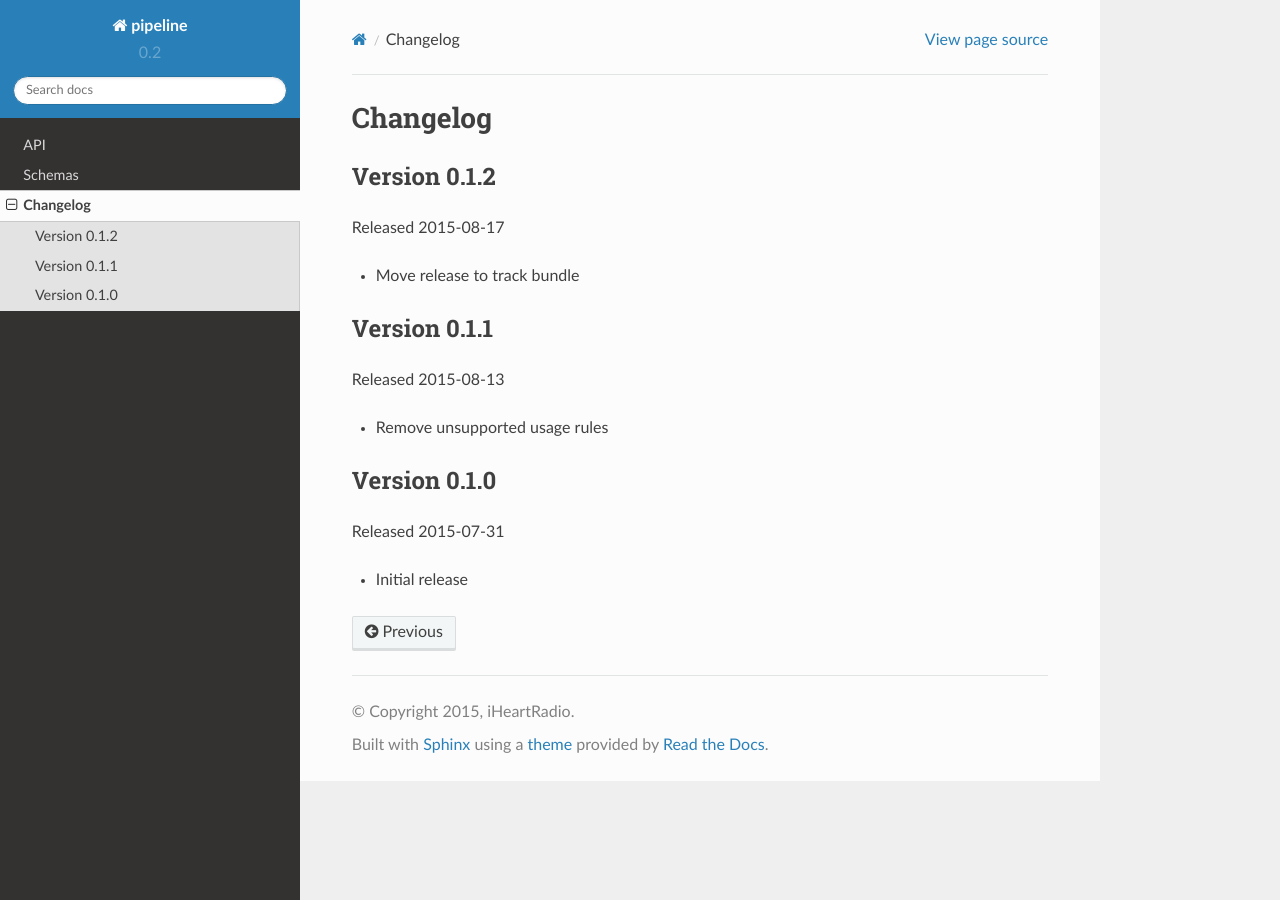
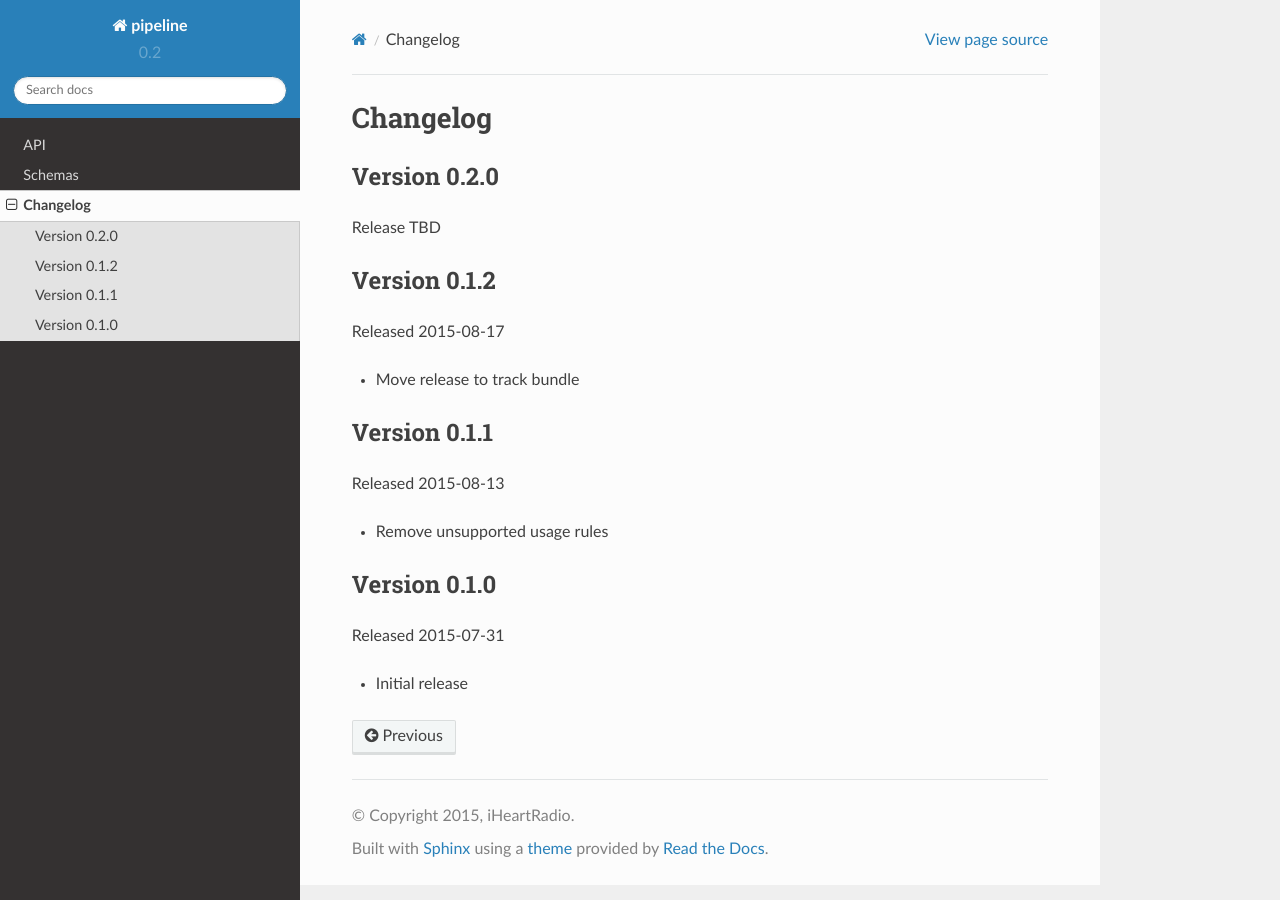
Before and after one commit to iheartradio/pipeline, a Sphinx documentation site: the page built from docs/changes.rst, in a window 1280 px wide. Built offline with Sphinx 7.4.7 and the Read the Docs theme 2.0.0, drawn with Linux system fonts in a browser that asks for light colours.

Commit message:
Add 0.2.0 section to changelog
This probably should've been done in 61505ec.

```diff
--- a/docs/changes.rst
+++ b/docs/changes.rst
@@ -1,6 +1,11 @@
 =========
 Changelog
 =========
+
+Version 0.2.0
+=============
+
+Release TBD
 
 Version 0.1.2
 =============
```
